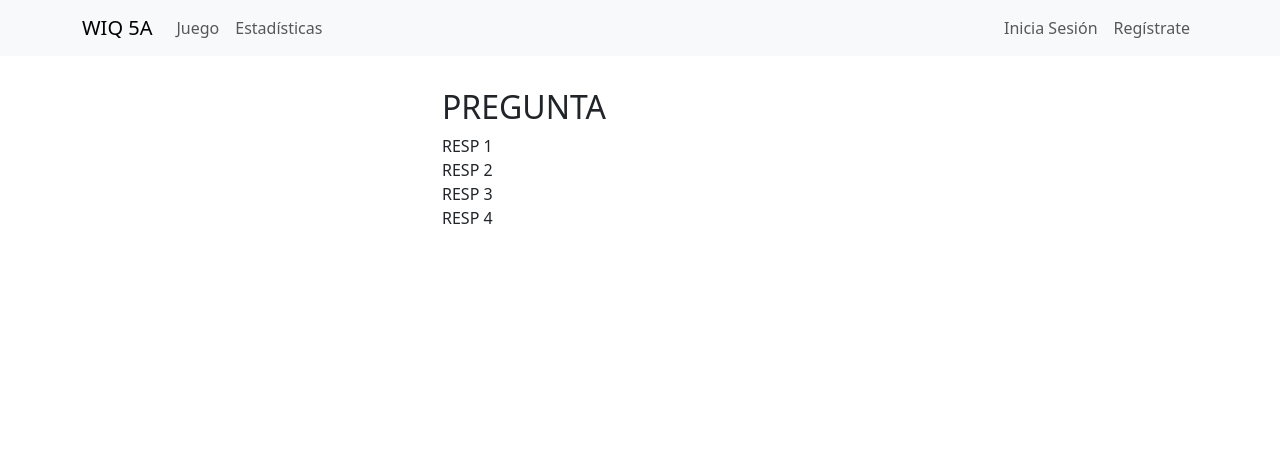
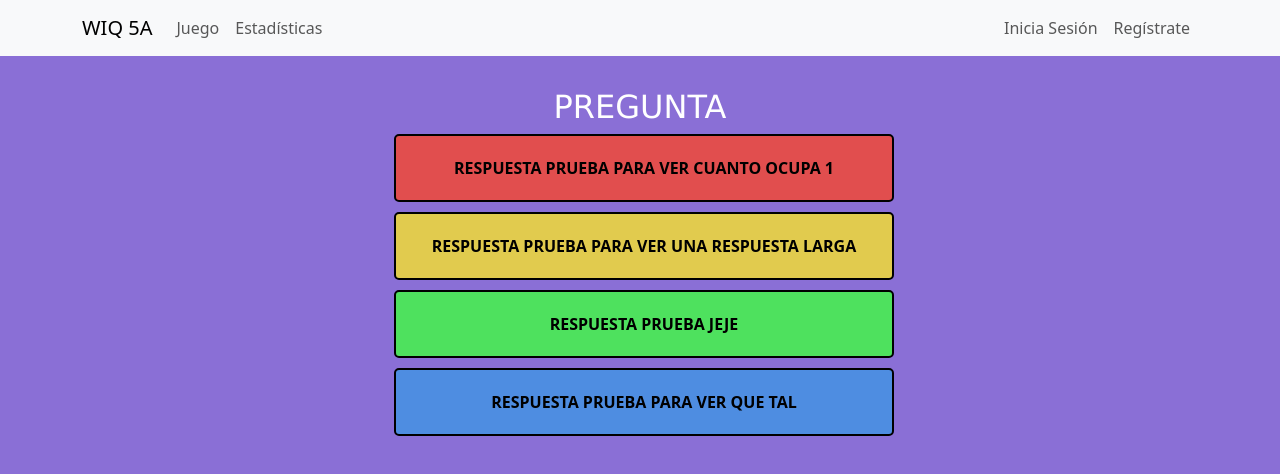
Before and after one commit to Arquisoft/wiq_es05a, a React (Create React App) app in the folder webapp/: page /game in a window 1280 px wide. Shown: the top 474 px of the page. Built offline with nearby package versions, Linux system fonts and the light colour scheme; no server answers; the HTML template or start-up script is replaced by a standard one.

Commit message:
Cambios en Front-end + docu

```diff
--- /dev/null
+++ b/webapp/src/components/Estilos/juego.css
@@ -0,0 +1,36 @@
+
+
+.button {
+
+    padding: 20px 20px 20px 20px ; /* espacio entre borde y el texto dentro del boton */
+    border: 2px solid black; /* Color del borde */
+    font-weight: bold;
+    border-radius: 5px; /* Borde redondeado */
+    background-color: #613FBB; /* Color de fondo */
+    margin-bottom: 10px;
+    margin-left:-48px;
+    width: 500px; /* Ajusta el valor según el ancho deseado */
+  }
+
+  #boton1{
+    background-color: #E14E4E; /* Color de fondo */
+  }
+
+  #boton2{
+    background-color: #E1CB4E; /* Color de fondo */
+  }
+
+  #boton3{
+    background-color: #4EE15E; /* Color de fondo */
+  }
+
+  #boton4{
+    background-color: #4E8DE1; /* Color de fondo */
+  }
+
+  body h2 {
+    color: white;
+    font-family: 'Verdana';
+    text-align: center; /* Centra el texto */
+
+  }
--- a/webapp/src/components/Pages/Juego.js
+++ b/webapp/src/components/Pages/Juego.js
@@ -1,20 +1,27 @@
 // src/components/Login.js
 import React, { useState } from 'react';
 import axios from 'axios';
+import '../Estilos/juego.css';
 import { Container, Typography, TextField, Button, Snackbar } from '@mui/material';
 
+const botonRespuesta = (event) => {
+  //comprobara si la respuesta es correcta o no
+  }
+
 const Juego = ({isLogged}) => {
-
-
   return (
     <Container component="main" maxWidth="xs" sx={{ marginTop: 4 }}>
       <h2> PREGUNTA </h2>
-      <div> RESP 1</div>
-      <div> RESP 2</div>
-      <div> RESP 3</div>
-      <div> RESP 4</div>
+      <div class="button-container">
+        <button id="boton1" class="button" onclick={botonRespuesta}>RESPUESTA PRUEBA PARA VER CUANTO OCUPA 1</button>
+        <button id="boton2" class="button" onclick={botonRespuesta}>RESPUESTA PRUEBA PARA VER UNA RESPUESTA LARGA</button>
+        <button id="boton3" class="button" onclick={botonRespuesta}>RESPUESTA PRUEBA JEJE</button>
+        <button id="boton4" class="button" onclick={botonRespuesta}>RESPUESTA PRUEBA PARA VER QUE TAL</button>
+      </div>
     </Container>
   );
 };
 
+
+
 export default Juego;
--- a/webapp/src/index.css
+++ b/webapp/src/index.css
@@ -1,3 +1,5 @@
+
+
 body {
   margin: 0;
   font-family: -apple-system, BlinkMacSystemFont, 'Segoe UI', 'Roboto', 'Oxygen',
@@ -11,3 +13,11 @@ code {
   font-family: source-code-pro, Menlo, Monaco, Consolas, 'Courier New',
     monospace;
 }
+
+body{
+  background-color: #6A48C4;
+}
+
+#root, html{
+  background-color: #8A6FD6 ;
+}
```
Also changed, not shown: 2 other files (tests, documents, lock files or other folders).
